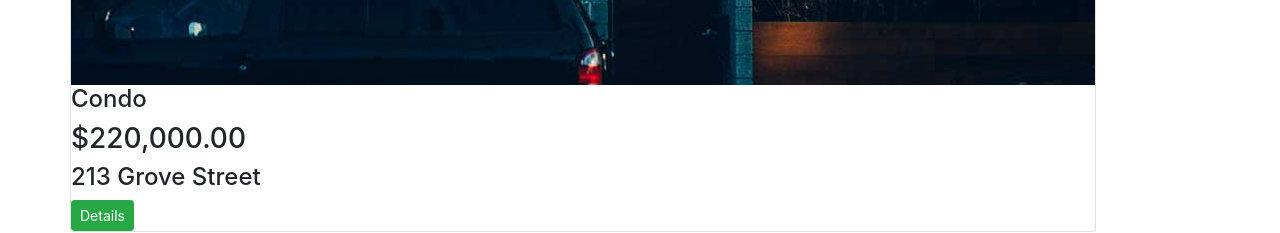
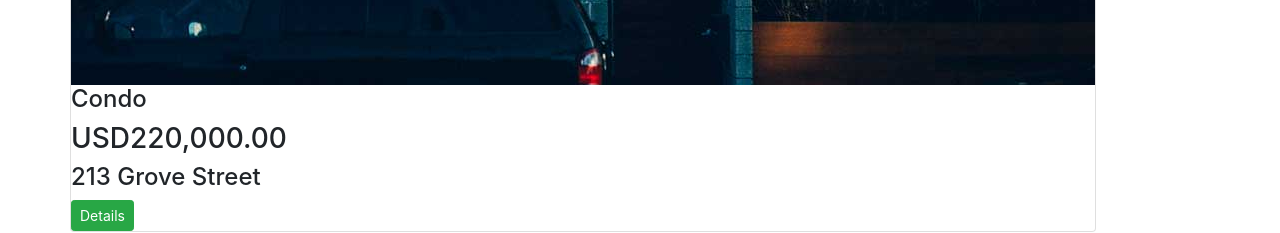
Before and after one commit to devudevesh/AngularFirstApp, an Angular app: page / in a window 1280 px wide. Shown: the part 1040-1273 px from the top of the page. Built offline with nearby package versions, Linux system fonts and the light colour scheme.

Commit message:
Doller Sign Changed.

```diff
--- a/src/app/crib-card/crib-card.component.html
+++ b/src/app/crib-card/crib-card.component.html
@@ -9,7 +9,7 @@
               </h4>
               <h3>
                 <i class="glyphicon glyphicon-tag"></i>
-                  {{ c.price | currency:'USD':true }}
+                  {{ c.price | currency:'USD':false }}
               </h3>
               <h4>
                 <i class="glyphicon glyphicon-home"></i>
```
